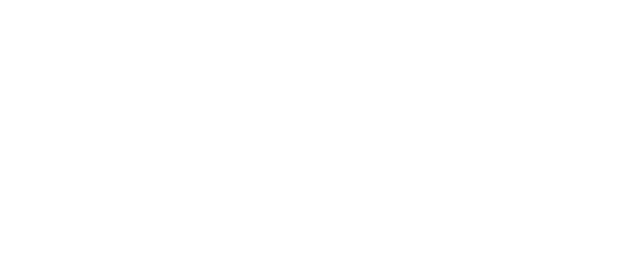
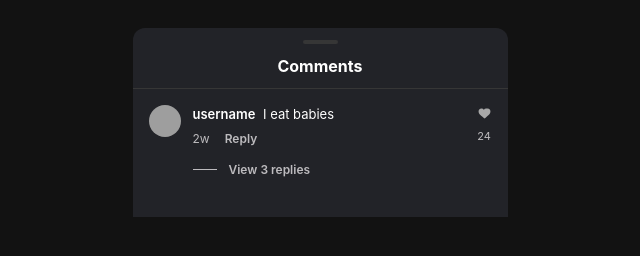
Before and after one commit to kou1gn/stackblitz-instagram-screenshot-maker, a website: page index.html in a window 1280 px wide. Shown: the whole page, without its empty margins (320-960 px from the left). Drawn offline with Linux system fonts and the light colour scheme; grey boxes are pictures that could not be loaded.

Commit message:
actually added stuff

```diff
--- a/index.html
+++ b/index.html
@@ -9,6 +9,41 @@
   </head>
 <!-- extra row for space -->
   <body>
+    <div class="reels-comments-container">
+      <div class="drag-handle"></div>
+      <div class="comments-header">
+        <span class="header-title">Comments</span>
+      </div>
 
+      <div class="comments-list">
+        <div class="comment-row">
+          <div class="profile-pic">
+            <img src="https://i.pravatar.cc/150?u=1" id="avatar-preview" onclick="triggerUpload()" alt="avatar" title="Click to change photo">
+          </div>
+          <div class="comment-main">
+            <div class="comment-text">
+              <span class="username" contenteditable="true">username</span>
+              <span class="text" contenteditable="true">I eat babies</span>
+            </div>
+            <div class="comment-footer">
+              <span contenteditable="true">2w</span>
+              <span class="footer-action">Reply</span>
+            </div>
+             <div class="view-replies">
+              <div class="line"></div>
+              <span>View 3 replies</span>
+            </div>
+          </div>
+          <div class="comment-side">
+            <div class="heart-icon">
+               <svg aria-label="Like" height="15" viewBox="0 0 24 24" width="15"><path d="M16.792 3.904A4.989 4.989 0 0121.5 9.122c0 3.072-2.652 4.959-5.197 7.222-2.512 2.243-3.865 3.469-4.303 3.752-.477-.309-2.143-1.823-4.303-3.752C5.141 14.072 2.5 12.194 2.5 9.122a4.989 4.989 0 014.708-5.218 4.21 4.21 0 013.675 1.941c.03.044.06.091.087.141.03-.05.059-.097.087-.141a4.21 4.21 0 013.735-1.941z"></path></svg>
+            </div>
+            <span class="like-count" contenteditable="true">24</span>
+          </div>
+        </div>
+      </div>
+    </div>
+      <input type="file" id="image-input" accept="image/*" style="display: none;" onchange="updateImage(this)">
+    </div>
   </body>
 </html>
--- a/script.js
+++ b/script.js
@@ -1 +1,15 @@
-console.log('Hello!');
+function triggerUpload() {
+    document.getElementById('image-input').click();
+  }
+
+  function updateImage(input) {
+    if (input.files && input.files[0]) {
+      const reader = new FileReader();
+
+      reader.onload = function(e) {
+        document.getElementById('avatar-preview').src = e.target.result;
+      };
+
+      reader.readAsDataURL(input.files[0]);
+    }
+  }
--- a/styles.css
+++ b/styles.css
@@ -1 +1,128 @@
-/* merowww */
+body {
+    background-color: #121212;
+    font-family: -apple-system, BlinkMacSystemFont, "Segoe UI", Roboto, Helvetica, Arial, sans-serif;
+    display: flex;
+    justify-content: center;
+    padding: 20px;
+  }
+
+  .reels-comments-container {
+    background: #222328;
+    width: 375px;
+    border-radius: 12px 12px 0 0;
+    color: white;
+    padding-bottom: 20px;
+  }
+
+  .drag-handle {
+    width: 35px;
+    height: 4px;
+    background: #363636;
+    border-radius: 2px;
+    margin: 12px auto;
+  }
+
+  .comments-header {
+    text-align: center;
+    border-bottom: 1px solid #363636;
+    padding-bottom: 12px;
+    margin-bottom: 16px;
+  }
+
+  .header-title {
+    font-weight: 700;
+    font-size: 16px;
+  }
+
+  .comment-row {
+    display: flex;
+    padding: 0 16px 20px 16px;
+  }
+
+  .profile-pic img {
+    width: 32px;
+    height: 32px;
+    border-radius: 50%;
+    margin-right: 12px;
+  }
+
+  .comment-main {
+    flex: 1;
+  }
+
+  .comment-text {
+    font-size: 13px;
+    line-height: 1.4;
+  }
+
+  .username {
+    font-weight: 600;
+    margin-right: 4px;
+  }
+
+  .comment-footer {
+    display: flex;
+    gap: 15px;
+    font-size: 12px;
+    color: #BDBBBE;
+    margin-top: 8px;
+  }
+
+  .footer-action {
+    font-weight: 600;
+  }
+
+  .view-replies {
+    display: flex;
+    align-items: center;
+    margin-top: 16px;
+    color: #BDBBBE;
+    font-size: 12px;
+    font-weight: 600;
+  }
+
+  .view-replies .line {
+    width: 24px;
+    height: 1px;
+    background: #BDBBBE;
+    margin-right: 12px;
+  }
+
+  .comment-side {
+    display: flex;
+    flex-direction: column;
+    align-items: center;
+    margin-left: 10px;
+  }
+
+  .heart-icon svg {
+    fill: #a8a8a8;
+    cursor: pointer;
+  }
+
+  .like-count {
+    font-size: 11px;
+    color: #BDBBBE;
+    margin-top: 4px;
+  }
+
+  [contenteditable="true"]:focus {
+    outline: none;
+    background: rgba(255, 255, 255, 0.05);
+    border-radius: 2px;
+  }
+
+  .profile-pic img {
+    width: 32px;
+    height: 32px;
+    border-radius: 50%;
+    margin-right: 12px;
+    cursor: pointer;
+    transition: opacity 0.2s;
+    object-fit: cover;
+  }
+
+  .profile-pic img:hover {
+    opacity: 0.7;
+    border: 1px solid #fff;
+  }
```
